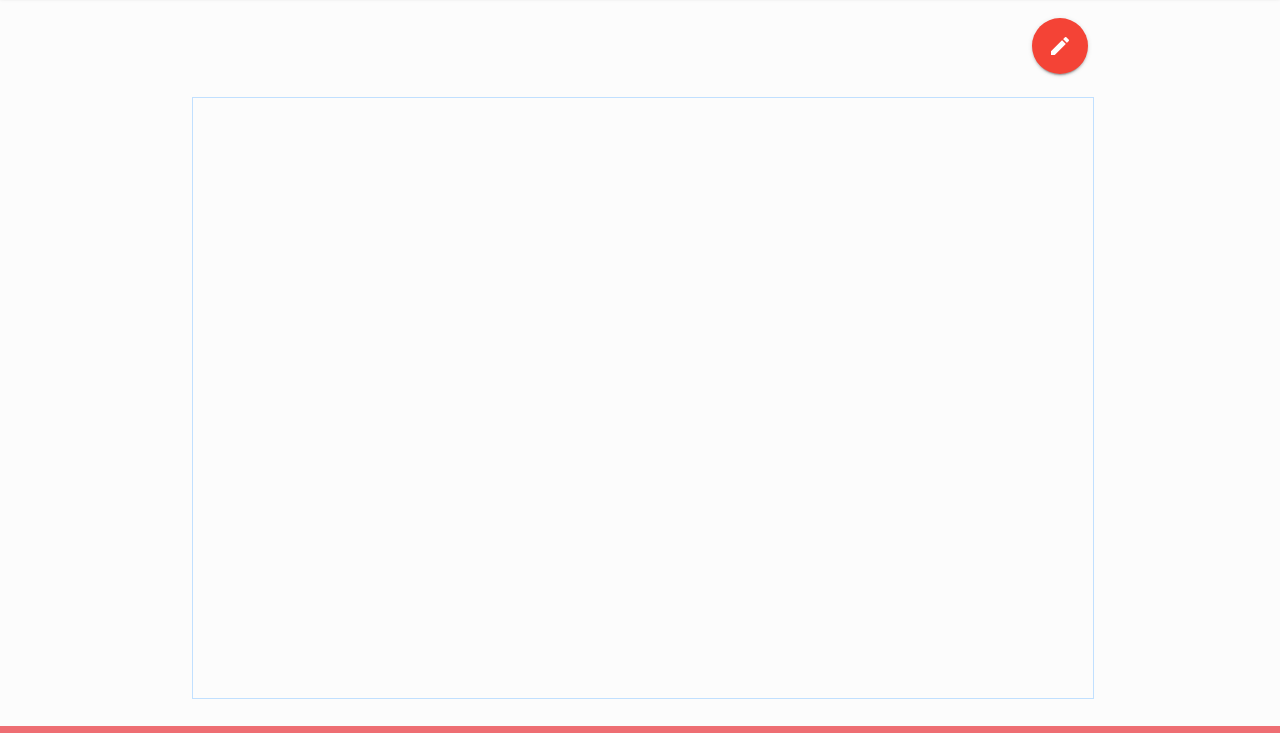
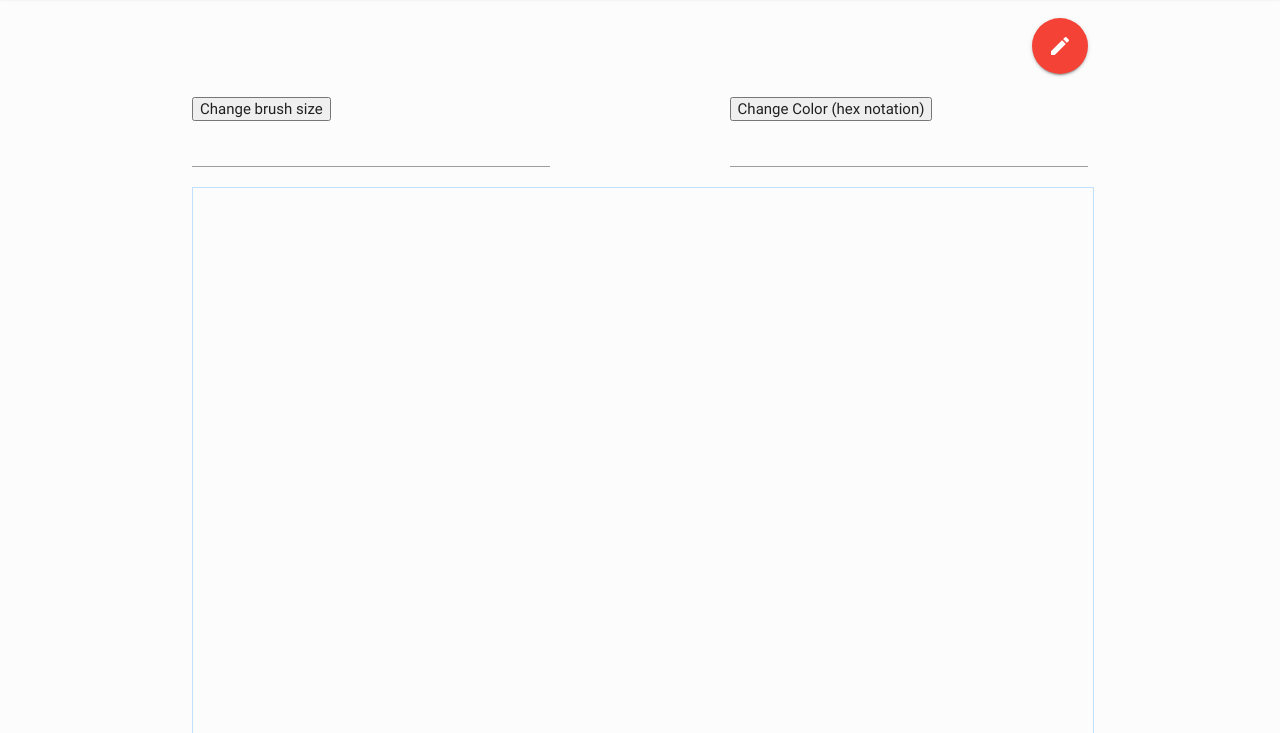
Before and after one commit to ngwattcos/LiveLearning, a plain HTML site: page index.html in a window 1280 px wide. Shown: the part 67-800 px from the top of the page. Drawn offline with Linux system fonts and the light colour scheme.

Commit message:
Incorporated Raqhav's Changes
kudos to raghav

```diff
--- a/index.html
+++ b/index.html
@@ -91,6 +91,10 @@
 		<div class="container">
 			<!-- button controls -->
 			<div style="position: relative; height: 100px;">
+
+
+
+
 				<div class="fixed-action-btn horizontal" style="position: absolute; display: inline-block; right: 0px;">
 						<div class="tooltipped" data-position="bottom" data-delay="50" data-tooltip="Edit"><a class="btn-floating btn-large red"><i class="large material-icons">mode_edit</i></a></div>
 
@@ -127,8 +131,21 @@
 			</div>
 
 			<!-- canvas -->
-			<div>
-				<canvas id="canvas"></canvas>
+			<div style="">
+				<div class="" style="position: relative; display: block; width: 100%; float: left;">
+					<div style="position: relative; width: 40%; display: inline-block;">
+						<input type="button" value="Change brush size" id="change-brush-size">
+						<input type="text" value="" id="brushSize">
+					</div>
+					<div style="position: relative; width: 40%; display: inline-block; float: right;">
+						<input type="button" value="Change Color (hex notation)" id="change-color">
+						<input type="text" value="" id="color">
+					</div>
+
+
+
+				</div>
+				<canvas id="canvas" style="position: relative;"></canvas>
 			</div>
 
 		</div>
--- a/js/draw.js
+++ b/js/draw.js
@@ -6,6 +6,7 @@ cv.css({"border-color": "#C1E0FF",
 var context = document.getElementById("canvas").getContext("2d");
 context.canvas.width = 900;
 context.canvas.height = 600;
+context.strokeStyle = "#FF0000";
 
 // if mouse is pressed
 var paint = false;
@@ -15,7 +16,7 @@ var strokes = [];
 var futureStrokes = [];
 
 function addClick(x, y, dragging) {
-	strokes[strokeNum].push({x: x, y: y});
+	strokes[strokeNum].push({x: x, y: y, lineWidth: context.lineWidth, strokeStyle: context.strokeStyle});
 }
 
 function redraw() {
@@ -31,8 +32,12 @@ function redraw() {
 			// if pixel is just dot...
 			if (j == 0) {
 				context.strokeRect(strokes[i][0].x, strokes[i][0].y, 1, 1);
+				context.lineWidth = strokes[i][0].lineWidth;
+				context.strokeStyle = strokes[i][0].strokeStyle;
 			} else {
 				context.beginPath();
+				context.lineWidth = strokes[i][j].lineWidth;
+				context.strokeStyle = strokes[i][j].strokeStyle;
 				context.moveTo(strokes[i][j - 1].x, strokes[i][j - 1].y);
 				context.lineTo(strokes[i][j].x, strokes[i][j].y);
 				context.closePath();
@@ -160,3 +165,17 @@ clear.addEventListener("click", function() {
 // redrawBtn.addEventListener("click", function() {
 // 	redraw();
 // });
+
+
+
+var sizeChangeBtn = document.getElementById("change-brush-size");
+
+sizeChangeBtn.addEventListener("click", function() {
+	context.lineWidth =  document.getElementById("brushSize").value;
+});
+
+var colorChangeBtn = document.getElementById("change-color");
+
+colorChangeBtn.addEventListener("click", function() {
+	context.strokeStyle = document.getElementById("color").value;
+});
```
